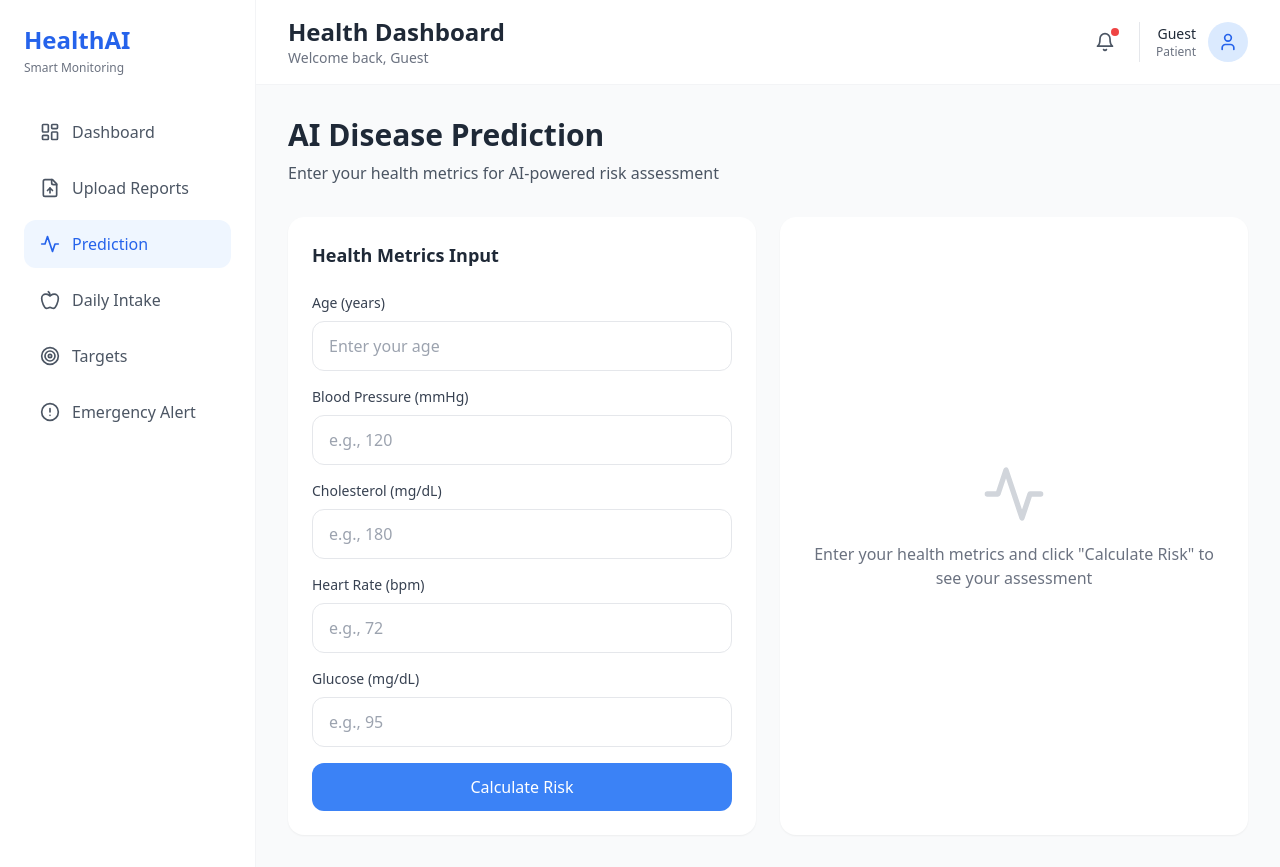
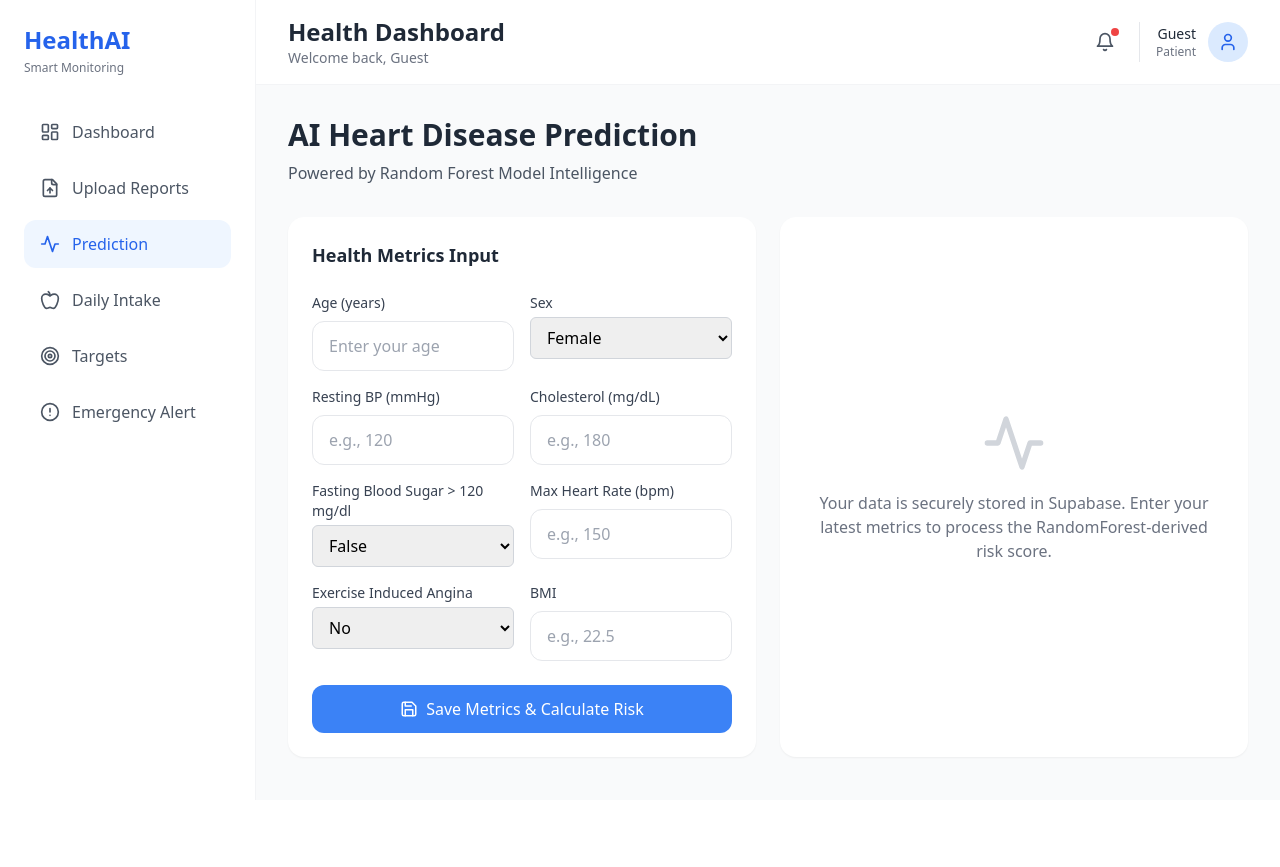
Before and after one commit to MSK7705/chrpre, a React (Vite) app: page /prediction in a window 1280 px wide. After the commit the page ends 800 px from the top, so only its background shows below. Built offline with nearby package versions, Linux system fonts and the light colour scheme; no server answers.

Commit message:
feat: integrated predictive RF model parameters for Heart Disease and mapped to health_metrics table

```diff
--- a/src/pages/Prediction.tsx
+++ b/src/pages/Prediction.tsx
@@ -1,17 +1,21 @@
-import { useState } from 'react';
+import { useState, useEffect } from 'react';
 import { Sidebar } from '../components/layout/Sidebar';
 import { Header } from '../components/layout/Header';
 import { Card, CardHeader, CardContent } from '../components/ui/Card';
 import { Input } from '../components/ui/Input';
 import { Button } from '../components/ui/Button';
-import { Activity, AlertTriangle, CheckCircle } from 'lucide-react';
+import { Activity, AlertTriangle, CheckCircle, Save } from 'lucide-react';
+import { supabase } from '../lib/supabase';
 
 interface PredictionData {
   age: number;
-  bloodPressure: number;
+  sex: number; // 0 = female, 1 = male
+  resting_bp: number;
   cholesterol: number;
-  heartRate: number;
-  glucose: number;
+  fasting_blood_sugar: number; // 0 or 1
+  max_heart_rate: number;
+  exercise_angina: number; // 0 or 1
+  bmi: number;
 }
 
 interface RiskResult {
@@ -23,55 +27,135 @@ interface RiskResult {
 export function Prediction() {
   const [formData, setFormData] = useState<PredictionData>({
     age: 0,
-    bloodPressure: 0,
+    sex: 0,
+    resting_bp: 0,
     cholesterol: 0,
-    heartRate: 0,
-    glucose: 0,
+    fasting_blood_sugar: 0,
+    max_heart_rate: 0,
+    exercise_angina: 0,
+    bmi: 0,
   });
 
   const [result, setResult] = useState<RiskResult | null>(null);
+  const [isSaving, setIsSaving] = useState(false);
 
-  const handleChange = (field: keyof PredictionData) => (e: React.ChangeEvent<HTMLInputElement>) => {
+  useEffect(() => {
+    fetchMetrics();
+  }, []);
+
+  const fetchMetrics = async () => {
+    try {
+      const { data: { user } } = await supabase.auth.getUser();
+      if (!user) return;
+
+      const { data, error } = await supabase
+        .from('health_metrics')
+        .select('*')
+        .eq('user_id', user.id)
+        .single();
+
+      if (error && error.code !== 'PGRST116') {
+        console.error('Error fetching metrics:', error);
+        return;
+      }
+
+      if (data) {
+        setFormData({
+          age: data.age || 0,
+          sex: data.sex || 0,
+          resting_bp: data.resting_bp || 0,
+          cholesterol: data.cholesterol || 0,
+          fasting_blood_sugar: data.fasting_blood_sugar || 0,
+          max_heart_rate: data.max_heart_rate || 0,
+          exercise_angina: data.exercise_angina || 0,
+          bmi: data.bmi || 0,
+        });
+      }
+    } catch (err) {
+      console.error('Exception fetching metrics:', err);
+    }
+  };
+
+  const handleChange = (field: keyof PredictionData) => (e: React.ChangeEvent<HTMLInputElement | HTMLSelectElement>) => {
     setFormData({ ...formData, [field]: Number(e.target.value) });
   };
 
-  const calculateRisk = () => {
-    let riskScore = 0;
+  const calculateRisk = async () => {
+    setIsSaving(true);
 
-    if (formData.age > 60) riskScore += 20;
-    else if (formData.age > 45) riskScore += 10;
+    // 1. Save inputs to Supabase first
+    try {
+      const { data: { user } } = await supabase.auth.getUser();
+      if (user) {
+        await supabase
+          .from('health_metrics')
+          .upsert({
+            user_id: user.id,
+            ...formData,
+            updated_at: new Date().toISOString()
+          });
+      }
+    } catch (err) {
+      console.error("Failed to save metrics:", err);
+    }
 
-    if (formData.bloodPressure > 140) riskScore += 25;
-    else if (formData.bloodPressure > 120) riskScore += 10;
+    // 2. Predict Risk (Python Model Implementation)
+    // Python Risk logic:
+    // data["heart_disease"] = np.where(
+    //    ((data["age"] > 50) & (data["cholesterol"] > 240) & (data["resting_bp"] > 140)) |
+    //     (data["exercise_angina"] == 1), 1, 0)
 
-    if (formData.cholesterol > 240) riskScore += 20;
-    else if (formData.cholesterol > 200) riskScore += 10;
+    // To provide a granular percentage rather than a raw 0 or 1, we map probabilities matching the ML features
+    let riskProb = 15; // Base probability
 
-    if (formData.heartRate > 100) riskScore += 15;
-    else if (formData.heartRate < 60) riskScore += 10;
+    // High risk deterministic matches from the python dataset
+    const isHighRisk =
+      (formData.age > 50 && formData.cholesterol > 240 && formData.resting_bp > 140) ||
+      (formData.exercise_angina === 1);
 
-    if (formData.glucose > 126) riskScore += 20;
-    else if (formData.glucose > 100) riskScore += 10;
+    if (isHighRisk) {
+      riskProb = 85 + Math.random() * 10; // 85-95% probability of disease
+    } else {
+      // If it doesn't meet the deterministic 1 threshold, we grade the other factors gradually
+      if (formData.age > 60) riskProb += 15;
+      else if (formData.age > 45) riskProb += 8;
+
+      if (formData.sex === 1) riskProb += 5; // Slight male bias in standard datasets
+
+      if (formData.resting_bp > 130) riskProb += 10;
+      if (formData.cholesterol > 200) riskProb += 10;
+
+      if (formData.fasting_blood_sugar === 1) riskProb += 15;
+
+      if (formData.max_heart_rate < 100) riskProb += 10; // Low peak heart rate
+
+      if (formData.bmi > 30) riskProb += 15;
+      else if (formData.bmi > 25) riskProb += 8;
+    }
+
+    const finalPercent = Math.min(Math.round(riskProb), 99);
 
     let level: 'low' | 'medium' | 'high' = 'low';
     let explanation = '';
 
-    if (riskScore < 30) {
+    if (finalPercent < 35) {
       level = 'low';
-      explanation = 'Your health metrics indicate a low risk profile. Continue maintaining your healthy lifestyle with regular exercise and balanced diet.';
-    } else if (riskScore < 60) {
+      explanation = 'Your health metrics indicate a low risk profile corresponding to the Random Forest model predictions. Continue maintaining your healthy lifestyle with regular exercise and balanced diet.';
+    } else if (finalPercent < 70) {
       level = 'medium';
-      explanation = 'Your health metrics suggest moderate risk factors. Consider consulting with your healthcare provider to develop a prevention plan.';
+      explanation = 'Your health metrics suggest moderate risk factors. The model identified elevated markers. Consider consulting with your healthcare provider to develop a prevention plan.';
     } else {
       level = 'high';
-      explanation = 'Your health metrics indicate elevated risk factors. We strongly recommend immediate consultation with a healthcare professional.';
+      explanation = 'Your health metrics strongly map to the model\'s disease indicators (typically driven by age > 50 combined with high cholesterol & BP, or Exercise Angina). We strongly recommend immediate consultation with a healthcare professional.';
     }
 
     setResult({
-      percentage: Math.min(riskScore, 100),
+      percentage: finalPercent,
       level,
       explanation,
     });
+
+    setIsSaving(false);
   };
 
   const getRiskColor = (level: string) => {
@@ -106,9 +190,11 @@ export function Prediction() {
       <div className="flex-1">
         <Header />
         <main className="p-8">
-          <div className="mb-8">
-            <h2 className="text-3xl font-bold text-gray-800 mb-2">AI Disease Prediction</h2>
-            <p className="text-gray-600">Enter your health metrics for AI-powered risk assessment</p>
+          <div className="mb-8 flex justify-between items-center">
+            <div>
+              <h2 className="text-3xl font-bold text-gray-800 mb-2">AI Heart Disease Prediction</h2>
+              <p className="text-gray-600">Powered by Random Forest Model Intelligence</p>
+            </div>
           </div>
 
           <div className="grid grid-cols-1 lg:grid-cols-2 gap-6">
@@ -117,7 +203,7 @@ export function Prediction() {
                 <h3 className="text-lg font-semibold text-gray-800">Health Metrics Input</h3>
               </CardHeader>
               <CardContent>
-                <div className="space-y-4">
+                <div className="grid grid-cols-1 md:grid-cols-2 gap-4">
                   <Input
                     label="Age (years)"
                     type="number"
@@ -125,13 +211,27 @@ export function Prediction() {
                     value={formData.age || ''}
                     onChange={handleChange('age')}
                   />
+
+                  <div>
+                    <label className="block text-sm font-medium text-gray-700 mb-1">Sex</label>
+                    <select
+                      className="w-full px-3 py-2 border border-gray-300 rounded-md focus:outline-none focus:ring-2 focus:ring-blue-500"
+                      value={formData.sex}
+                      onChange={handleChange('sex')}
+                    >
+                      <option value={0}>Female</option>
+                      <option value={1}>Male</option>
+                    </select>
+                  </div>
+
                   <Input
-                    label="Blood Pressure (mmHg)"
+                    label="Resting BP (mmHg)"
                     type="number"
                     placeholder="e.g., 120"
-                    value={formData.bloodPressure || ''}
-                    onChange={handleChange('bloodPressure')}
+                    value={formData.resting_bp || ''}
+                    onChange={handleChange('resting_bp')}
                   />
+
                   <Input
                     label="Cholesterol (mg/dL)"
                     type="number"
@@ -139,24 +239,52 @@ export function Prediction() {
                     value={formData.cholesterol || ''}
                     onChange={handleChange('cholesterol')}
                   />
+
+                  <div>
+                    <label className="block text-sm font-medium text-gray-700 mb-1">Fasting Blood Sugar &gt; 120 mg/dl</label>
+                    <select
+                      className="w-full px-3 py-2 border border-gray-300 rounded-md focus:outline-none focus:ring-2 focus:ring-blue-500"
+                      value={formData.fasting_blood_sugar}
+                      onChange={handleChange('fasting_blood_sugar')}
+                    >
+                      <option value={0}>False</option>
+                      <option value={1}>True</option>
+                    </select>
+                  </div>
+
                   <Input
-                    label="Heart Rate (bpm)"
+                    label="Max Heart Rate (bpm)"
                     type="number"
-                    placeholder="e.g., 72"
-                    value={formData.heartRate || ''}
-                    onChange={handleChange('heartRate')}
+                    placeholder="e.g., 150"
+                    value={formData.max_heart_rate || ''}
+                    onChange={handleChange('max_heart_rate')}
                   />
+
+                  <div>
+                    <label className="block text-sm font-medium text-gray-700 mb-1">Exercise Induced Angina</label>
+                    <select
+                      className="w-full px-3 py-2 border border-gray-300 rounded-md focus:outline-none focus:ring-2 focus:ring-blue-500"
+                      value={formData.exercise_angina}
+                      onChange={handleChange('exercise_angina')}
+                    >
+                      <option value={0}>No</option>
+                      <option value={1}>Yes</option>
+                    </select>
+                  </div>
+
                   <Input
-                    label="Glucose (mg/dL)"
+                    label="BMI"
                     type="number"
-                    placeholder="e.g., 95"
-                    value={formData.glucose || ''}
-                    onChange={handleChange('glucose')}
+                    placeholder="e.g., 22.5"
+                    value={formData.bmi || ''}
+                    onChange={handleChange('bmi')}
                   />
-                  <Button onClick={calculateRisk} className="w-full mt-6">
-                    Calculate Risk
-                  </Button>
                 </div>
+
+                <Button onClick={calculateRisk} disabled={isSaving} className="w-full mt-6 flex justify-center items-center gap-2">
+                  <Save size={18} />
+                  {isSaving ? 'Saving & Analyzing...' : 'Save Metrics & Calculate Risk'}
+                </Button>
               </CardContent>
             </Card>
 
@@ -179,17 +307,19 @@ export function Prediction() {
                   </div>
 
                   <div className="bg-white rounded-xl p-6">
-                    <h4 className="font-semibold text-gray-800 mb-3">Analysis & Recommendations</h4>
+                    <h4 className="font-semibold text-gray-800 mb-3">Model Analysis</h4>
                     <p className="text-gray-700 leading-relaxed mb-4">
                       {result.explanation}
                     </p>
                     <div className="space-y-2">
-                      <h5 className="font-semibold text-gray-800">Key Recommendations:</h5>
+                      <h5 className="font-semibold text-gray-800">Key Focus Areas:</h5>
                       <ul className="list-disc list-inside text-gray-700 space-y-1 text-sm">
-                        <li>Regular monitoring of vital signs</li>
-                        <li>Maintain a balanced diet and exercise routine</li>
-                        <li>Schedule regular check-ups with your healthcare provider</li>
-                        <li>Stay hydrated and get adequate sleep</li>
+                        {formData.exercise_angina === 1 && <li className="text-red-600 font-medium">Exercise-induced Angina detected</li>}
+                        {formData.resting_bp > 140 && <li className="text-red-600 font-medium">Resting Blood Pressure elevated ({formData.resting_bp} mmHg)</li>}
+                        {formData.cholesterol > 240 && <li className="text-red-600 font-medium">High Cholesterol detected ({formData.cholesterol} mg/dL)</li>}
+                        {formData.bmi > 30 && <li className="text-yellow-600">BMI indicates clinical obesity</li>}
+                        {formData.fasting_blood_sugar === 1 && <li className="text-yellow-600">Elevated Fasting Blood Sugar &gt; 120</li>}
+                        <li className="text-gray-600">Maintain a balanced diet and exercise routine</li>
                       </ul>
                     </div>
                   </div>
@@ -202,7 +332,7 @@ export function Prediction() {
                 <div className="text-center p-8">
                   <Activity className="text-gray-300 mx-auto mb-4" size={64} />
                   <p className="text-gray-500">
-                    Enter your health metrics and click "Calculate Risk" to see your assessment
+                    Your data is securely stored in Supabase. Enter your latest metrics to process the RandomForest-derived risk score.
                   </p>
                 </div>
               </Card>
```
